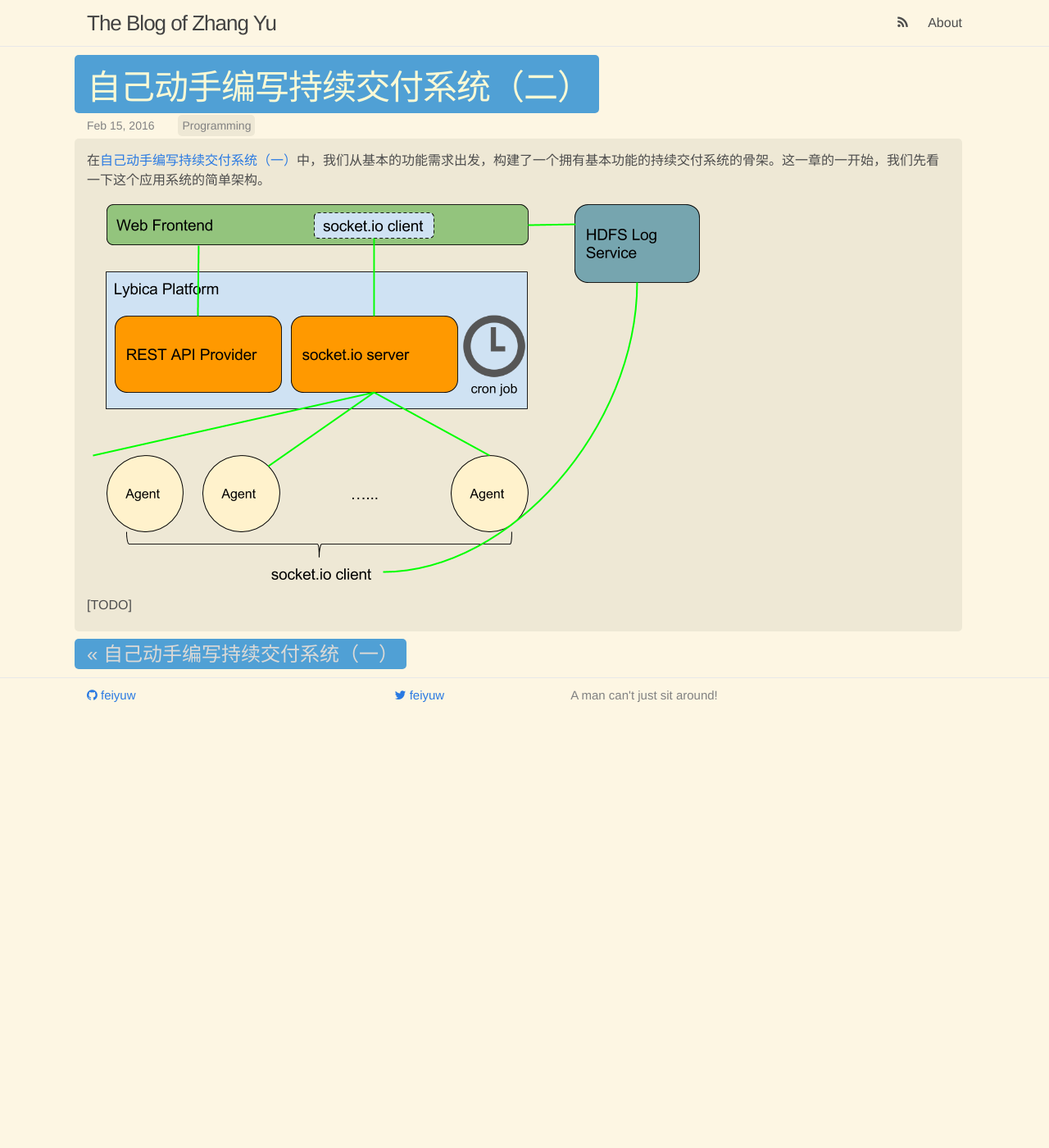
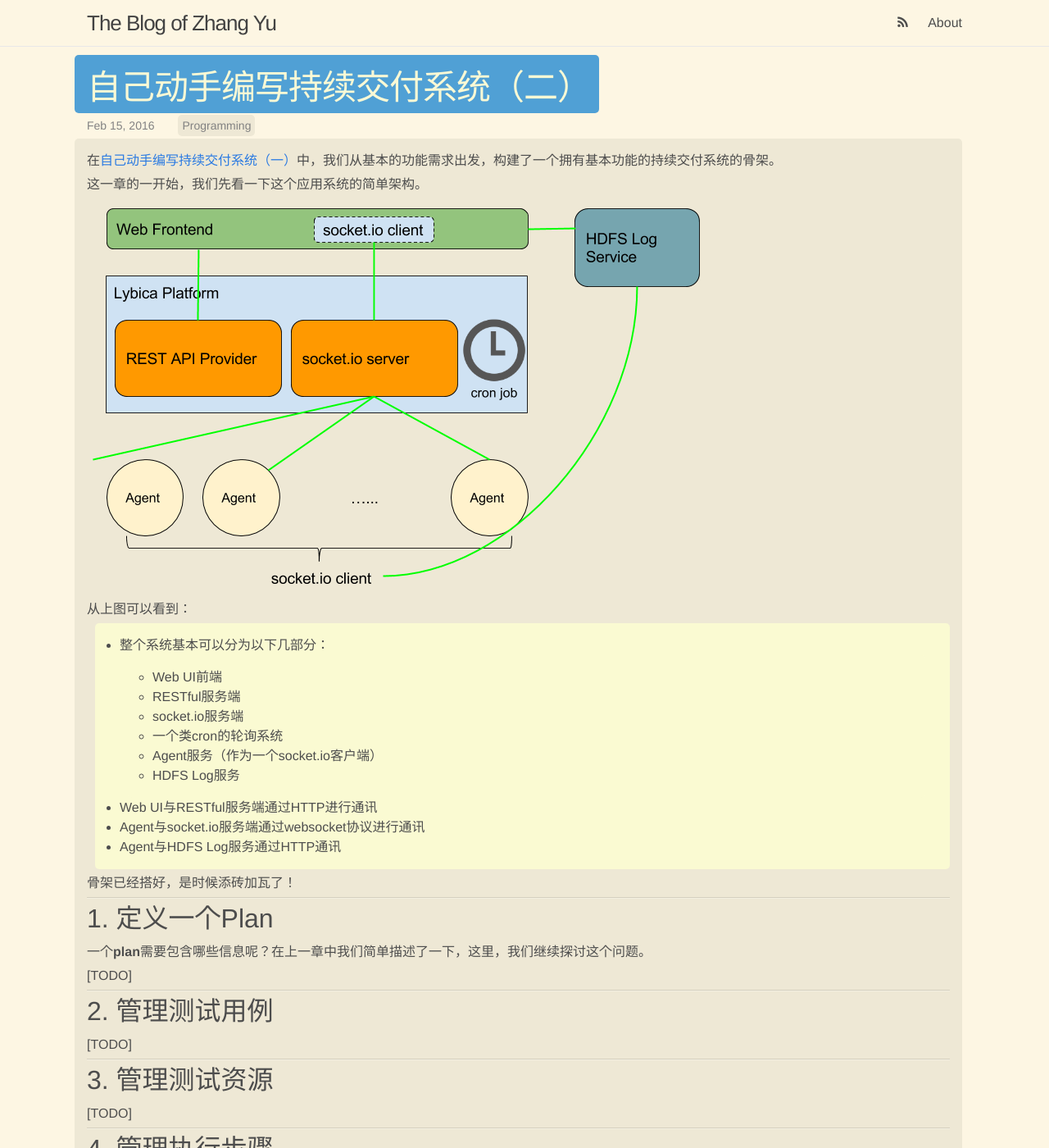
Before and after one commit to feiyuw/feiyuw.github.io, a Jekyll site: the page built from _posts/2016-02-15-buildup-a-continuous-delivery-tool-2.md, in a window 1280 px wide and 1400 px high. Shown: the whole window at 82% size. Built offline with Jekyll 4.4.1, drawn with Linux system fonts in a browser that asks for light colours; nearby versions of some CDN libraries; comment, search, counter and statistics services are not loaded.

Commit message:
update one blog

```diff
--- a/_posts/2016-02-15-buildup-a-continuous-delivery-tool-2.md
+++ b/_posts/2016-02-15-buildup-a-continuous-delivery-tool-2.md
@@ -1,11 +1,58 @@
 ---
 layout: post
 title:  "自己动手编写持续交付系统（二）"
-date:   2016-02-15 15:00:00
+date:   2016-02-15 07:00:00
 categories: Programming
 ---
-在[自己动手编写持续交付系统（一）](http://blog.zhangyu.so/programming/2016/02/04/buildup-a-continuous-delivery-tool-1/)中，我们从基本的功能需求出发，构建了一个拥有基本功能的持续交付系统的骨架。这一章的一开始，我们先看一下这个应用系统的简单架构。
+在[自己动手编写持续交付系统（一）](http://blog.zhangyu.so/programming/2016/02/04/buildup-a-continuous-delivery-tool-1/)中，我们从基本的功能需求出发，构建了一个拥有基本功能的持续交付系统的骨架。
+
+这一章的一开始，我们先看一下这个应用系统的简单架构。
 
 ![architecture]({{ site.url }}/assets/cd-arch.png)
 
+从上图可以看到：
+
+* 整个系统基本可以分为以下几部分：
+    * Web UI前端
+    * RESTful服务端
+    * socket.io服务端
+    * 一个类cron的轮询系统
+    * Agent服务（作为一个socket.io客户端）
+    * HDFS Log服务
+* Web UI与RESTful服务端通过HTTP进行通讯
+* Agent与socket.io服务端通过websocket协议进行通讯
+* Agent与HDFS Log服务通过HTTP通讯
+
+骨架已经搭好，是时候添砖加瓦了！
+
+---
+
+## 1. 定义一个Plan
+
+一个**plan**需要包含哪些信息呢？在上一章中我们简单描述了一下，这里，我们继续探讨这个问题。
+
 [TODO]
+
+---
+
+## 2. 管理测试用例
+
+[TODO]
+
+---
+
+## 3. 管理测试资源
+
+[TODO]
+
+---
+
+## 4. 管理执行步骤
+
+[TODO]
+
+---
+
+## 5. 解决冲突
+
+[TODO]
```
